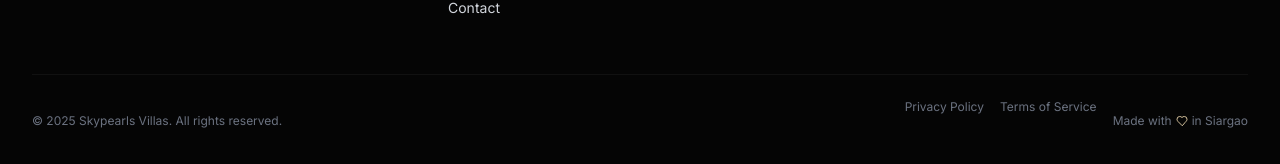
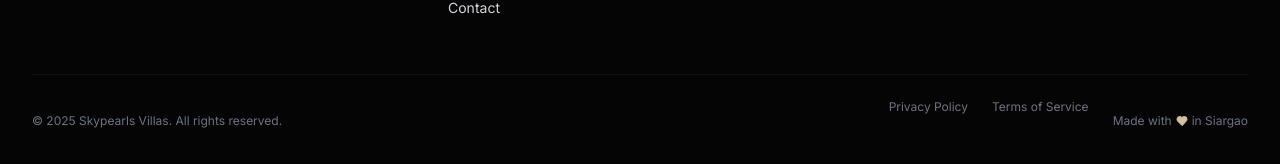
Before and after one commit to Ivanxdigital/skypearls-villas, a React (Vite) app: page / in a window 1280 px wide. Shown: the part 7588-7752 px from the top of the page. Built offline with nearby package versions, Linux system fonts and the light colour scheme.

Commit message:
Fix footer spacing and alignment for better visual balance

```diff
--- a/src/components/Footer.tsx
+++ b/src/components/Footer.tsx
@@ -52,16 +52,18 @@ export const Footer = () => {
           </div>
         </div>
 
-        <div className="border-t border-white/5 pt-6 flex flex-col sm:flex-row justify-between items-center">
-          <p className="text-xs text-gray-500 mb-4 sm:mb-0 text-center sm:text-left">
-            © {currentYear} Skypearls Villas. All rights reserved.
-          </p>
-          <div className="flex items-center space-x-4">
-            <a href="#" className="text-xs text-gray-500 hover:text-sand transition-colors duration-300">Privacy Policy</a>
-            <a href="#" className="text-xs text-gray-500 hover:text-sand transition-colors duration-300">Terms of Service</a>
-            <p className="text-xs text-gray-500 flex items-center">
-              Made with <Heart size={12} className="mx-1 text-sand" /> in Siargao
+        <div className="border-t border-white/5 pt-6">
+          <div className="flex flex-col sm:flex-row justify-between items-center">
+            <p className="text-xs text-gray-500 mb-5 sm:mb-0 text-center sm:text-left">
+              © {currentYear} Skypearls Villas. All rights reserved.
             </p>
+            <div className="flex flex-wrap justify-center gap-6">
+              <a href="#" className="text-xs text-gray-500 hover:text-sand transition-colors duration-300">Privacy Policy</a>
+              <a href="#" className="text-xs text-gray-500 hover:text-sand transition-colors duration-300">Terms of Service</a>
+              <div className="flex items-center text-xs text-gray-500">
+                Made with <Heart size={12} className="mx-1 text-sand" fill="currentColor" /> in Siargao
+              </div>
+            </div>
           </div>
         </div>
       </div>
```
